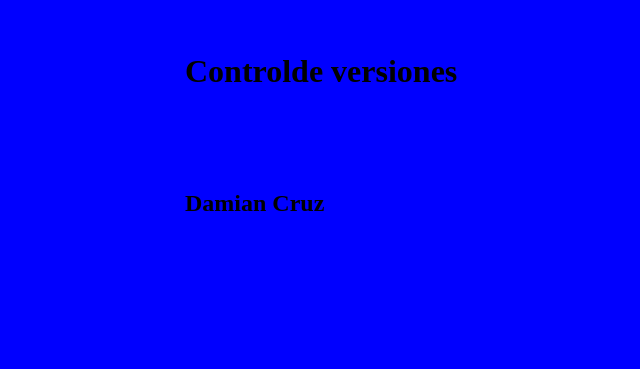
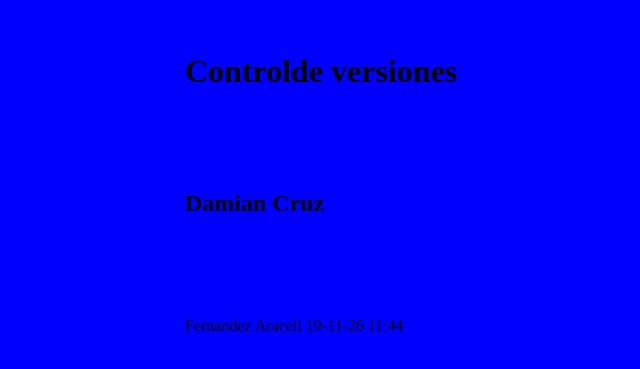
Before and after one commit to Josefl7/TP_SO_I4_Equipo_103, a plain HTML site: page index.html in a window 1280 px wide. Shown: the part 147-516 px from the top of the page, without its empty margins (115-755 px from the left). Drawn offline with Linux system fonts and the light colour scheme.

Commit message:
Alfa agrego apellido. nombre, fecha y hora en index.html

```diff
--- a/index.html
+++ b/index.html
@@ -9,5 +9,6 @@
 <body>
 <h1>Controlde versiones</h1>
 <h2>Damian Cruz</h2>
+<p>Fernandez Araceli 19-11-26 11:44 </p>
 </body>
 </html>
```
